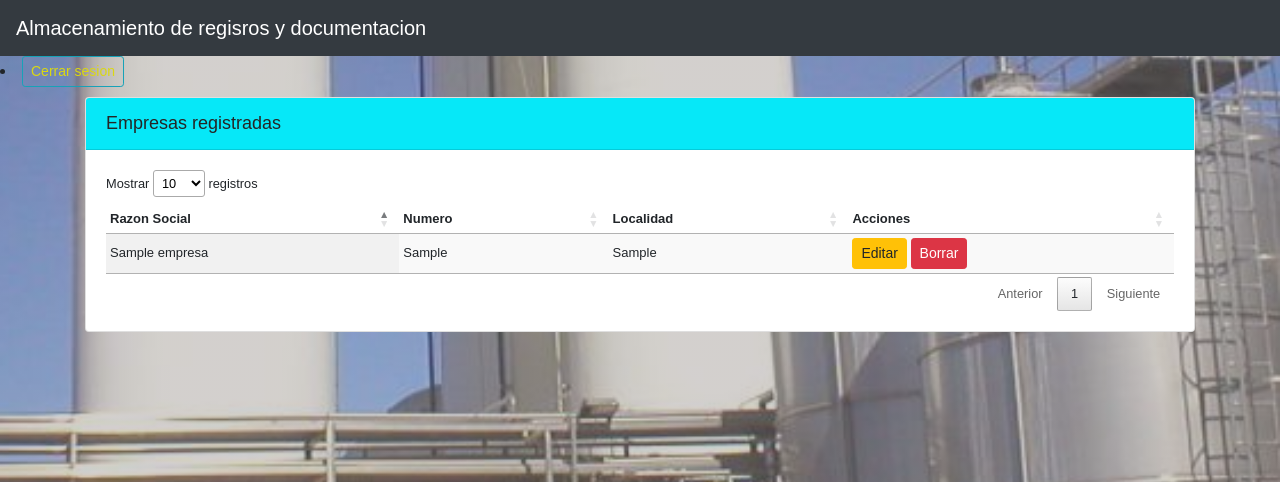
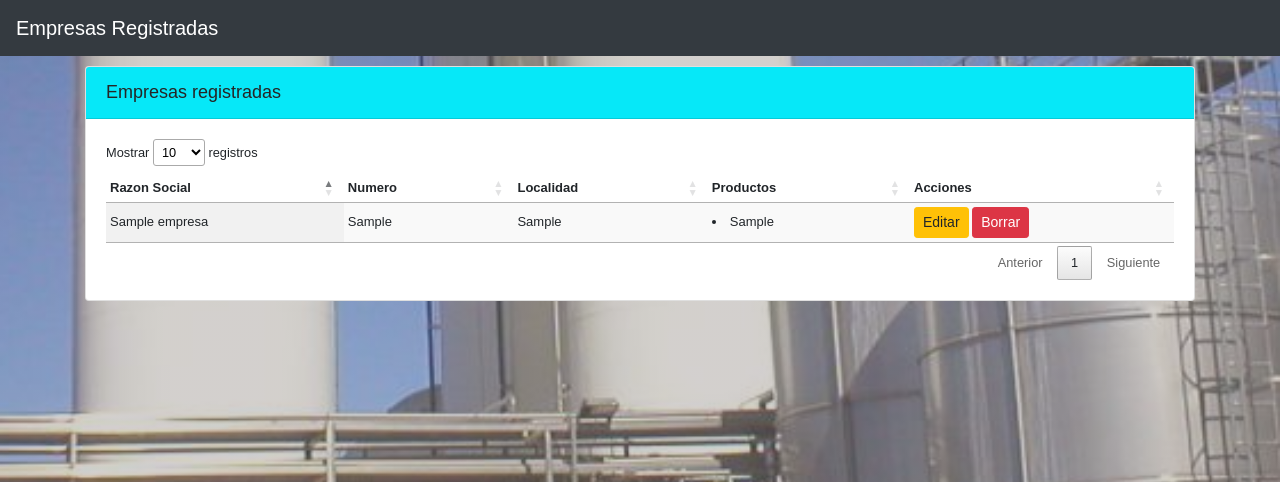
Before and after one commit to PatacaSis/Inocuidad, a Django app: page /empresas/ in a window 1280 px wide. Shown: the top 482 px of the page. Run offline with Django 3.2, Linux system fonts and the light colour scheme; a user stored in the database is signed in; tables that the repository leaves empty hold one stand-in row (values such as "Sample post"); some libraries are stand-ins or nearby versions.

Commit message:
Agregado del modelo Producto en la app Empresa

```diff
--- a/empresas/models.py
+++ b/empresas/models.py
@@ -1,11 +1,24 @@
 from django.db import models
+
+class Producto(models.Model):
+    tipo = models.CharField(verbose_name='Tipo producto', max_length=100)
+    nombre = models.CharField(verbose_name='Nombre producto', max_length=100)
+    codigo = models.CharField(verbose_name='Codigo', max_length=100)
+
+    class Meta:
+        verbose_name = 'Producto'
+        verbose_name_plural = 'Productos'
+        ordering = ['tipo']
+
+    def __str__(self):
+        return '{}'.format(self.tipo)
 
 class Empresa(models.Model):
     nombre = models.CharField(verbose_name='Razon Social', max_length=50)
-    numero = models.CharField(verbose_name='Identificacion', max_length=20, unique=True)
+    numero = models.CharField(verbose_name='Numero', max_length=20, unique=True)
     localidad = models.CharField(verbose_name='Localidad', max_length=50)
     domicilio = models.CharField(verbose_name='Ubicacion', max_length=50)
-    productos = models.CharField(verbose_name='Productos', max_length=50)
+    productos_id = models.ManyToManyField(Producto)
 
     class Meta:
         verbose_name = 'Empresa'
--- a/empresas/urls.py
+++ b/empresas/urls.py
@@ -2,5 +2,5 @@ from django.urls import path, include
 from .views import empresas
 
 urlpatterns = [
-    path('', empresas, name='empresa')
+    path('', empresas, name='empresas')
 ]
--- a/static/css/base.css
+++ b/static/css/base.css
@@ -143,6 +143,13 @@ body
      width: 80%;
      margin-bottom: 20px;
  }
+ .boton-cerrar{
+     text-align: right;
+ }
+ .active, .menu-bar ul li:hover{
+    background:rgb(0,100,0);
+    border-radius: 3px;
+ }
  /* .form-text{
      display: none;
  } */
--- a/templates/base.html
+++ b/templates/base.html
@@ -61,23 +61,24 @@
                     </ul>
                 </div>
             </li>
-            <li><a href=""><i class="fa fa-clone"></i>Empresas</a>
-                <div class="sub-menu-1">
+            <li><a href="{% url 'empresas' %}"><i class="fa fa-clone"></i>Empresas</a>
+                <!-- <div class="sub-menu-1">
                     <ul>
                         <li><a href="#">Empresa 1</a></li>
                         <li><a href="#">Empresa 2</a></li>
                         <li><a href="#">Empresa 3</a></li>
                         <li><a href="#">Empresa 4</a></li>
                     </ul>
-                </div>
+                </div> -->
+            </li>
+            <li>
+                <a class="" style="color: rgb(219, 216, 18); font-weight:500; font-size: 14px;" href="{% url 'salir' %}">Cerrar sesion</a>
             </li>
             {% endblock %}
                 <!-- <li class="nav-item">
                     <a class="nav-link" href="#">Hola {{user.username}}</a>
                 </li> -->
-                <li>
-                    <a class=" btn btn-outline-info btn-sm boton-cerrar" style="color: rgb(219, 216, 18); font-weight:500; font-size: 14px;" href="{% url 'salir' %}">Cerrar sesion</a>
-                </li>
+
             {% else %}
             <!-- <li>
                 <a href="{% url 'acceder' %}">Ingresar</a>
--- a/templates/empresas/empresas.html
+++ b/templates/empresas/empresas.html
@@ -2,7 +2,7 @@
 
 {% block navbar %}
 <nav class="navbar navbar-expand-lg navbar-dark bg-dark">
-  <a class="navbar-brand" href="#">Almacenamiento de regisros y documentacion</a>
+  <a class="navbar-brand" href="#">Empresas Registradas</a>
   <button class="navbar-toggler" type="button" data-toggle="collapse" data-target="#navbarNavDropdown" aria-controls="navbarNavDropdown" aria-expanded="false" aria-label="Toggle navigation">
     <span class="navbar-toggler-icon"></span>
   </button>
@@ -23,6 +23,7 @@
                       <th>Razon Social</th>
                       <th>Numero</th>
                       <th>Localidad</th>
+                      <th>Productos</th>
                       <th>Acciones</th>
                   </tr>
               </thead>
@@ -32,13 +33,20 @@
                       <td>{{empresa.nombre}}</td>
                       <td>{{empresa.numero}}</td>
                       <td>{{empresa.localidad}}</td>
-                      <td><a href="#" class="btn btn-warning btn-sm">Editar</a>
-                        <a href="#" class="btn btn-danger btn-sm">Borrar</a></td>
-                      </tr>
+                      <td>
+                        {% for producto in empresa.productos_id.all %}
+                        <li>{{producto.tipo}}</li>
+                        {% endfor %}
+                      </td>
+                      <td>
+                        <a href="#" class="btn btn-warning btn-sm">Editar</a>
+                        <a href="#" class="btn btn-danger btn-sm">Borrar</a>
+                      </td>
+                    </tr>
               </tbody>
               {% endfor %}
               {% else %}
-              <h3>No hay registros cargados en el sistema</h3>
+              <h3>No hay empresas registradas en el sistema</h3>
               {% endif %}
         </div>
           </table>
```
Also changed, not shown: empresas/admin.py (+6 -2 lines), empresas/migrations/0002_auto_20210419_0901.py (added), empresas/migrations/0003_auto_20210419_1619.py (added).
